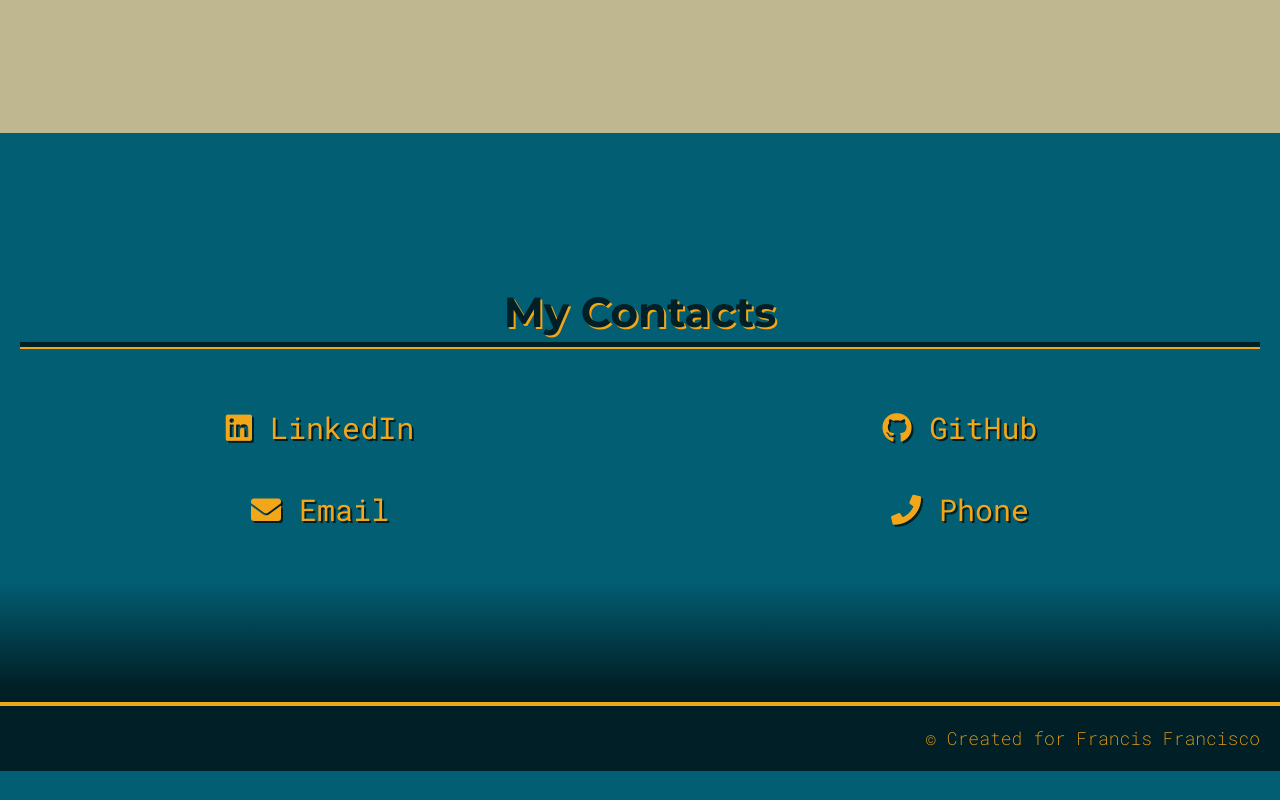
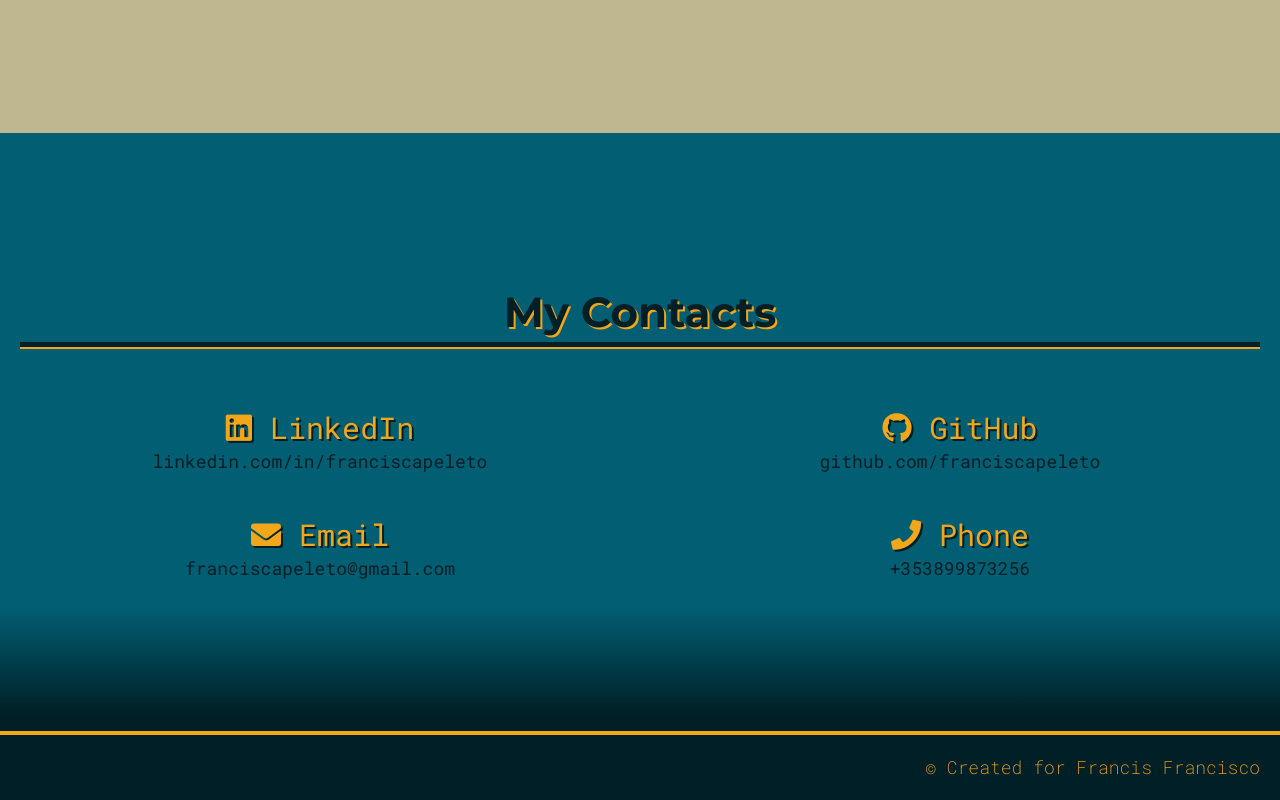
Before and after one commit to franciscapeleto/portfolio-francis, a plain HTML site: page index.html in a window 1280 px wide. Shown: the part 1338-2138 px from the top of the page. Before the commit the page ends 2109 px from the top, so only its background shows below. Drawn offline with Linux system fonts and the light colour scheme.

Commit message:
Update index.html

```diff
--- a/index.html
+++ b/index.html
@@ -86,10 +86,53 @@
         My Contacts
       </h2>
       <div id="contacts-grid">
-        <a class="profile-link" href="https://www.linkedin.com/in/franciscapeleto/" target="_blank"><i class="fab fa-linkedin"></i> LinkedIn</a>
-        <a id="profile-link" class="profile-link" href="https://github.com/franciscapeleto" target="_blank"><i class="fab fa-github"></i> GitHub</a>
-        <a class="profile-link" href="mailto:franciscapeleto@gmail.com" target="_blank"><i class="fas fa-envelope"></i> Email<p class="hidden-contact">franciscapeleto@gmail.com</p></a>
-        <a class="profile-link" href="tel:+353899873256" target="_blank"><i class="fas fa-phone"></i> Phone<p class="hidden-contact">+353899873256</p></a>
+        <div>
+          <a
+            class="profile-link"
+            href="https://www.linkedin.com/in/franciscapeleto"
+            target="_blank">
+            <i class="fab fa-linkedin"></i>
+             LinkedIn
+          </a>
+          <p class="contact-description">
+            linkedin.com/in/franciscapeleto
+          </p>
+        </div>
+        <div>
+          <a
+            id="profile-link"
+            class="profile-link"
+            href="https://github.com/franciscapeleto"
+            target="_blank">
+            <i class="fab fa-github"></i>
+             GitHub
+          </a>
+          <p class="contact-description">
+            github.com/franciscapeleto
+          </p>
+        </div>
+        <div>
+          <a
+            class="profile-link" href="mailto:franciscapeleto@gmail.com" target="_blank">
+            <i class="fas fa-envelope"></i>
+             Email
+          </a>
+          <p class="contact-description">
+            franciscapeleto@gmail.com
+          </p>
+        </div>
+        <div>
+          <a
+            class="profile-link"
+            href="tel:+353899873256"
+            target="_blank">
+            <i class="fas fa-phone"></i>
+             Phone
+          </a>
+          <p class="contact-description">
+            +353899873256
+          </p>
+        </div>
       </div>
     </section>
   </main>
```
